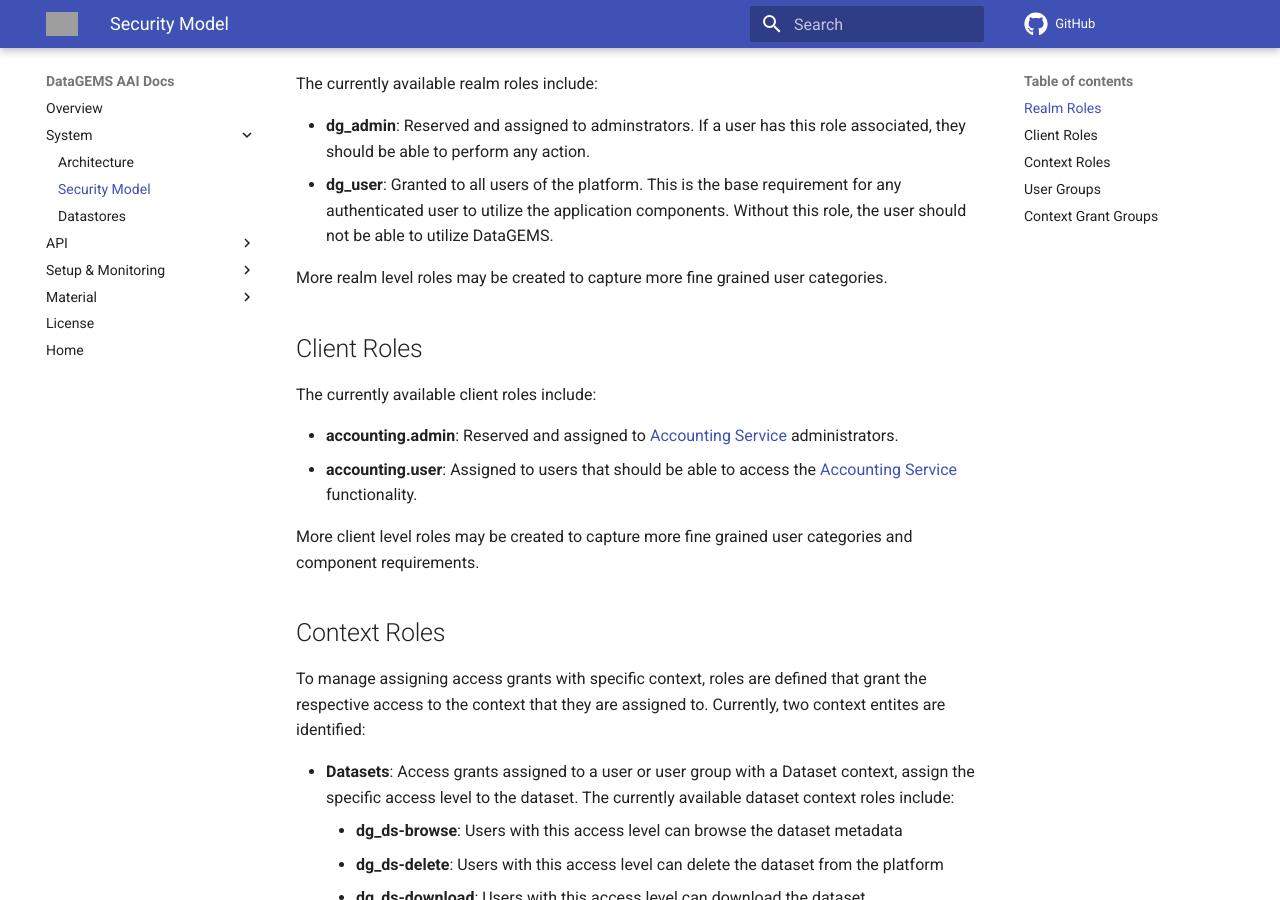
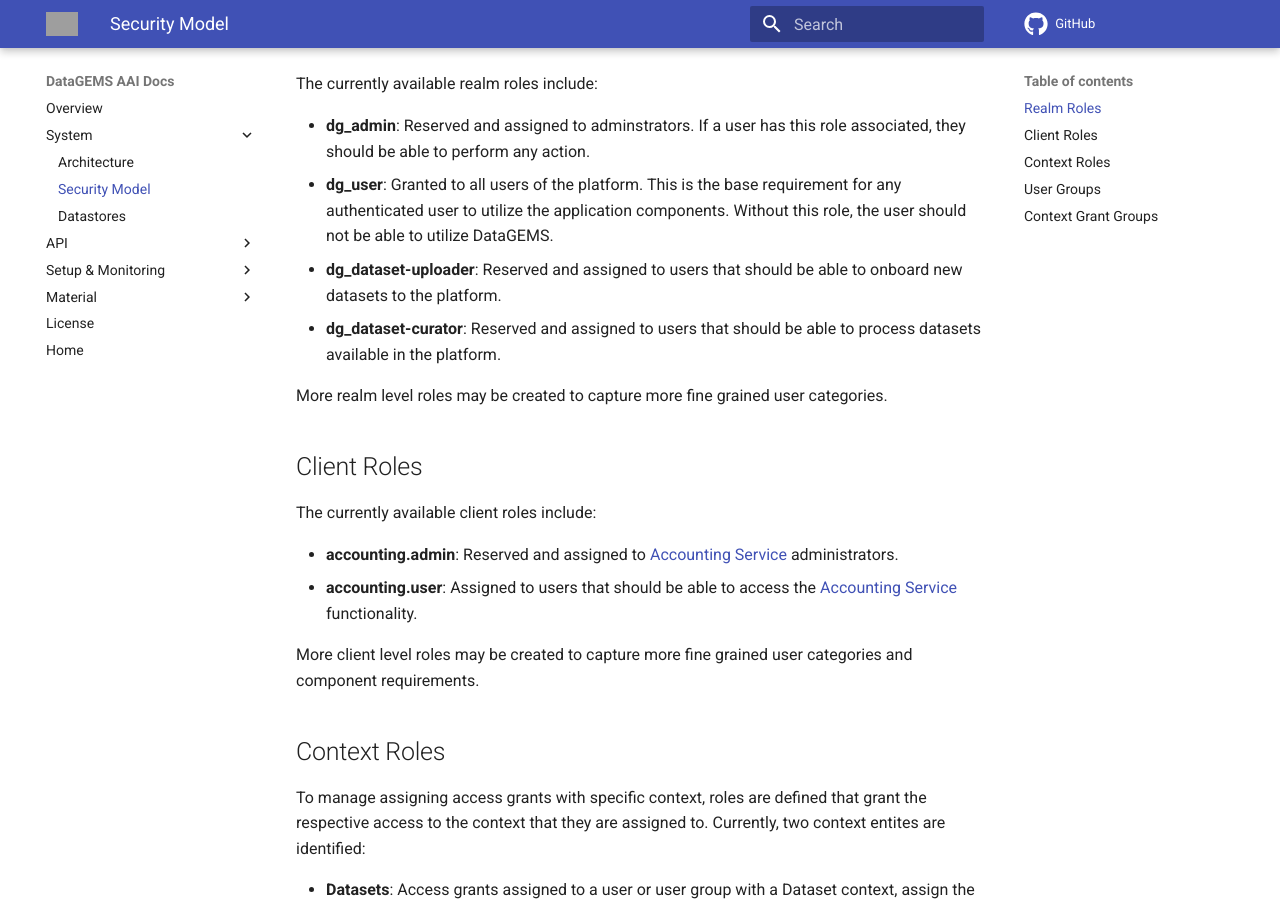
Before and after one commit to datagems-eosc/dg-aai, an MkDocs documentation site: the page built from docs/docs/security.md, in a window 1280 px wide and 900 px high, scrolled down 823 px. Built offline with MkDocs 1.6.1 and Material for MkDocs 9.7.7, drawn with Linux system fonts in a browser that asks for light colours; comment, search, counter and statistics services are not loaded; the version menu is left out; grey boxes are pictures that could not be loaded.

Commit message:
Documentation update with additional roles

```diff
--- a/docs/docs/security.md
+++ b/docs/docs/security.md
@@ -17,6 +17,8 @@
 
 * **dg_admin**: Reserved and assigned to adminstrators. If a user has this role associated, they should be able to perform any action.
 * **dg_user**: Granted to all users of the platform. This is the base requirement for any authenticated user to utilize the application components. Without this role, the user should not be able to utilize DataGEMS.
+* **dg_dataset-uploader**: Reserved and assigned to users that should be able to onboard new datasets to the platform.
+* **dg_dataset-curator**: Reserved and assigned to users that should be able to process datasets available in the platform.
 
 More realm level roles may be created to capture more fine grained user categories.
 
```
